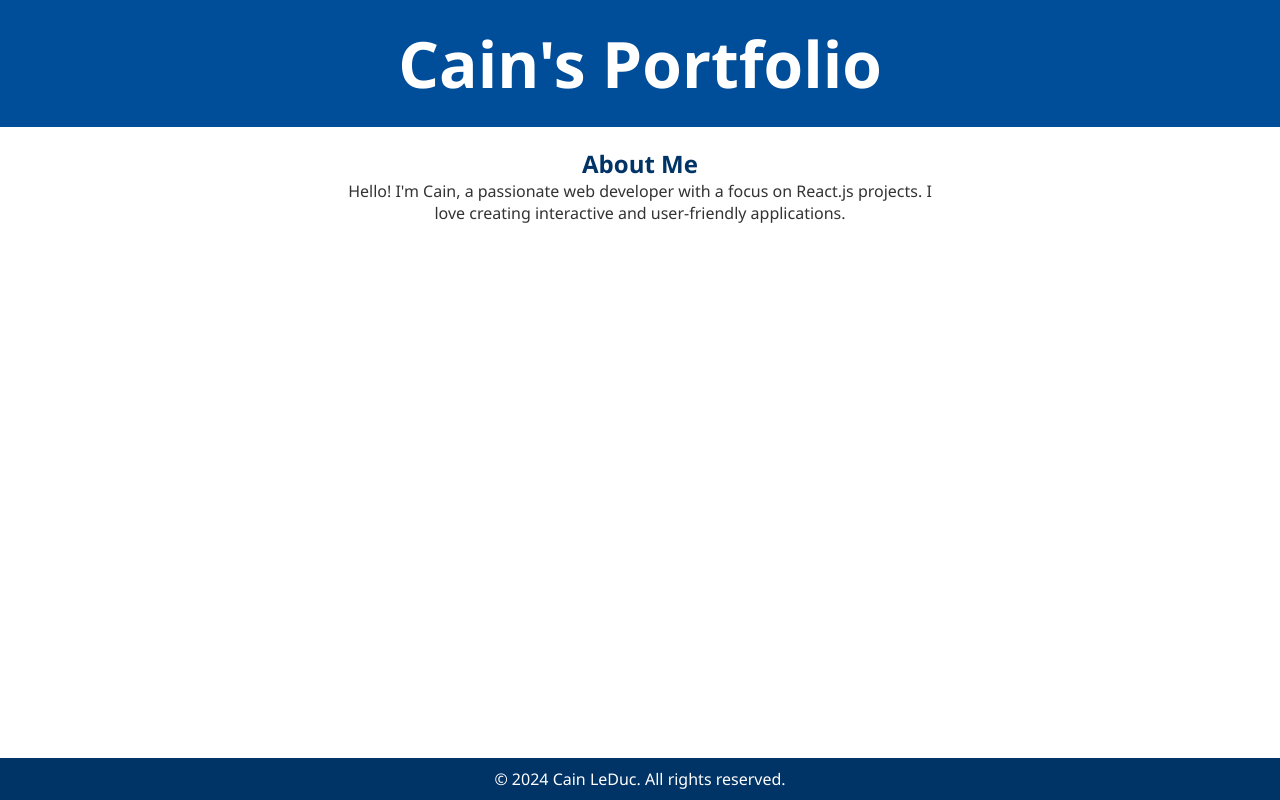
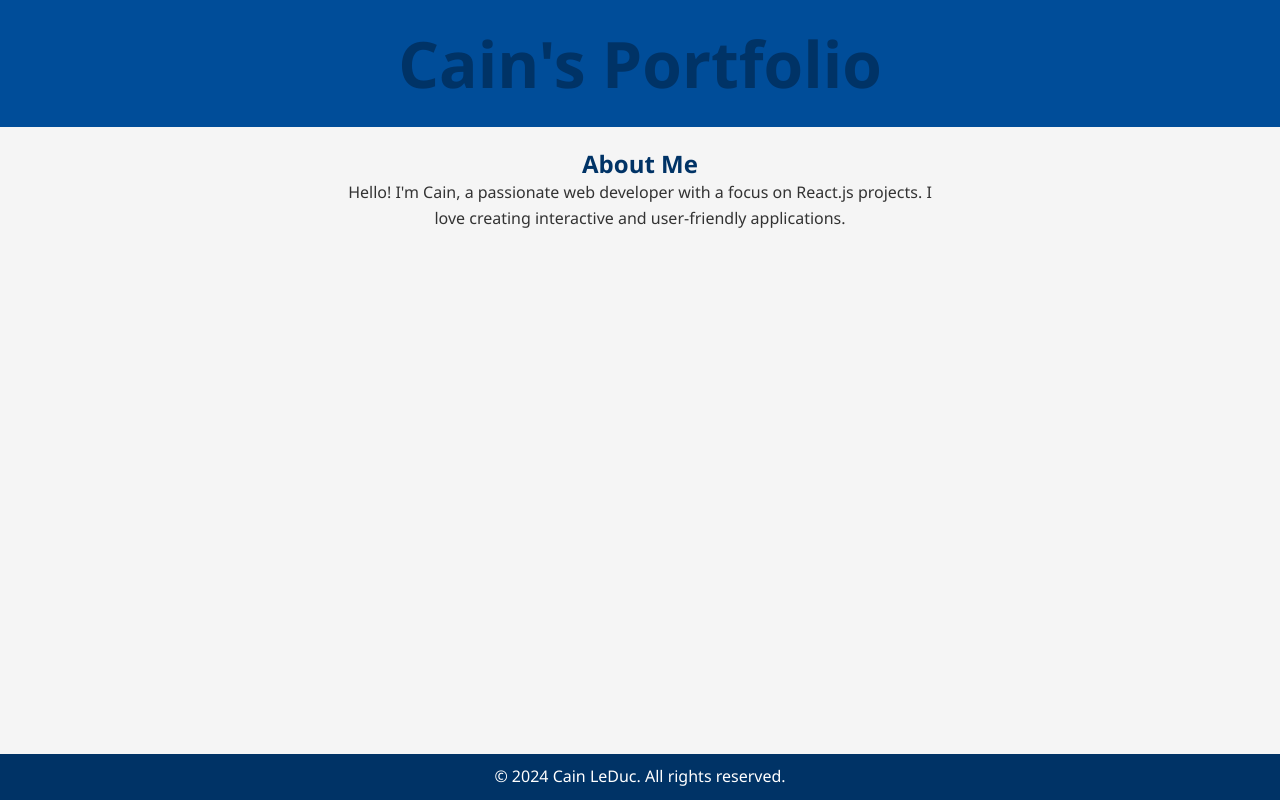
Before and after one commit to Fablecain/react-final, a React (Create React App) app: page / in a window 1280 px wide. Built offline with nearby package versions, Linux system fonts and the light colour scheme; the HTML template or start-up script is replaced by a standard one.

Commit message:
index.css/package.json enhancements

```diff
--- a/package.json
+++ b/package.json
@@ -8,6 +8,7 @@
     "@testing-library/user-event": "^13.5.0",
     "react": "^18.2.0",
     "react-dom": "^18.2.0",
+    "react-router-dom": "^6.3.0",
     "react-scripts": "5.0.1",
     "web-vitals": "^2.1.4"
   },
@@ -18,10 +19,7 @@
     "eject": "react-scripts eject"
   },
   "eslintConfig": {
-    "extends": [
-      "react-app",
-      "react-app/jest"
-    ]
+    "extends": "react-app"
   },
   "browserslist": {
     "production": [
--- a/src/index.css
+++ b/src/index.css
@@ -1,13 +1,54 @@
+/* Reset default margin and set a base font family for consistency */
 body {
   margin: 0;
   font-family: -apple-system, BlinkMacSystemFont, 'Segoe UI', 'Roboto', 'Oxygen',
-    'Ubuntu', 'Cantarell', 'Fira Sans', 'Droid Sans', 'Helvetica Neue',
-    sans-serif;
+    'Ubuntu', 'Cantarell', 'Fira Sans', 'Droid Sans', 'Helvetica Neue', sans-serif;
   -webkit-font-smoothing: antialiased;
   -moz-osx-font-smoothing: grayscale;
+  background-color: #f5f5f5; /* Light gray background for a modern look */
+  color: #333; /* Darker text for better readability */
 }
 
+/* Styling for code elements, keeping monospace font for clarity */
 code {
-  font-family: source-code-pro, Menlo, Monaco, Consolas, 'Courier New',
-    monospace;
+  font-family: source-code-pro, Menlo, Monaco, Consolas, 'Courier New', monospace;
+  background-color: #eee; /* Light background for code blocks */
+  padding: 2px 4px;
+  border-radius: 4px;
 }
+
+/* Global styles for common elements */
+h1, h2, h3, h4, h5, h6 {
+  color: #003366; /* Consistent color theme for headings */
+  margin-top: 0;
+}
+
+p, ul, ol, li {
+  line-height: 1.6; /* Improved readability for text */
+}
+
+a {
+  color: #0066cc; /* A bright, inviting color for links */
+  text-decoration: none; /* No underlines on links for a clean look */
+}
+
+a:hover {
+  text-decoration: underline; /* Underline on hover for clear interactivity */
+}
+
+/* Utility classes for spacing */
+.mt-20 { margin-top: 20px; }
+.mb-20 { margin-bottom: 20px; }
+.pt-20 { padding-top: 20px; }
+.pb-20 { padding-bottom: 20px; }
+
+/* Flex utility classes */
+.flex {
+  display: flex;
+  align-items: center;
+  justify-content: center;
+}
+
+.flex-column {
+  flex-direction: column;
+}
```
